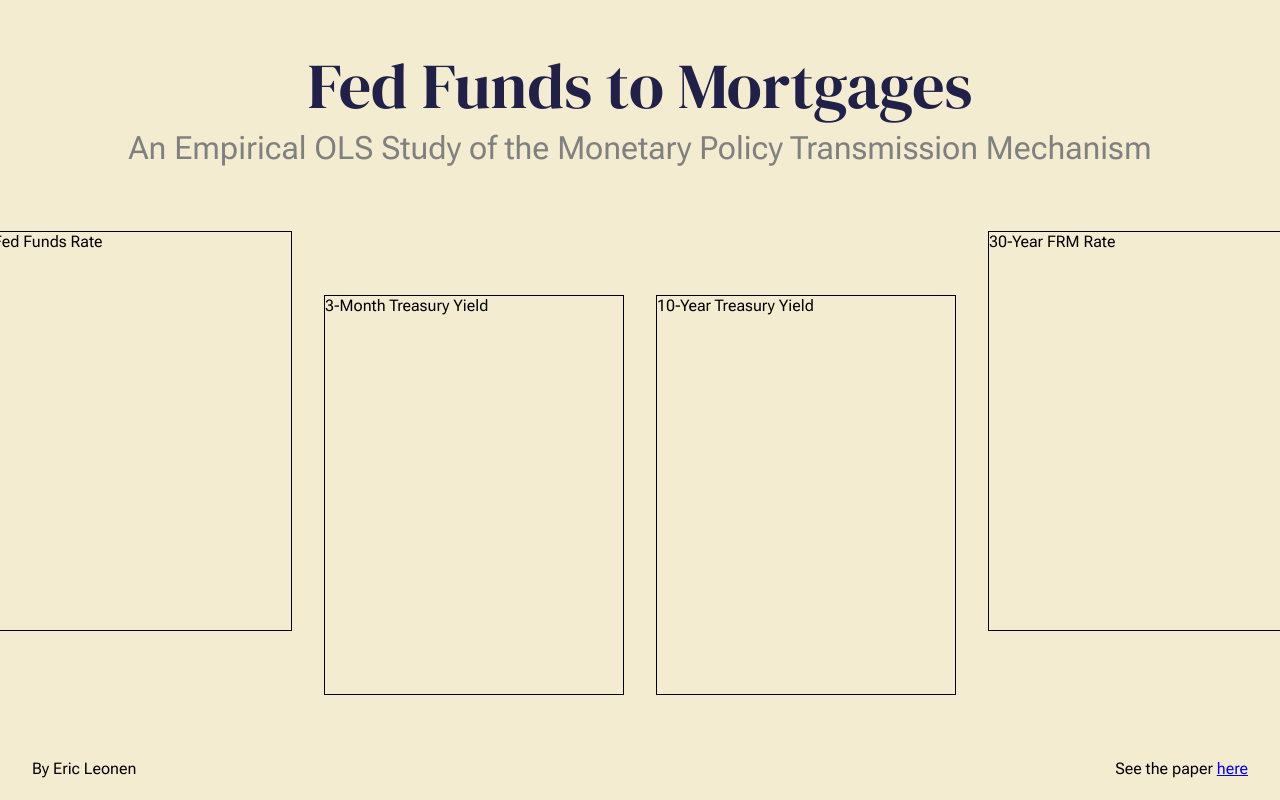
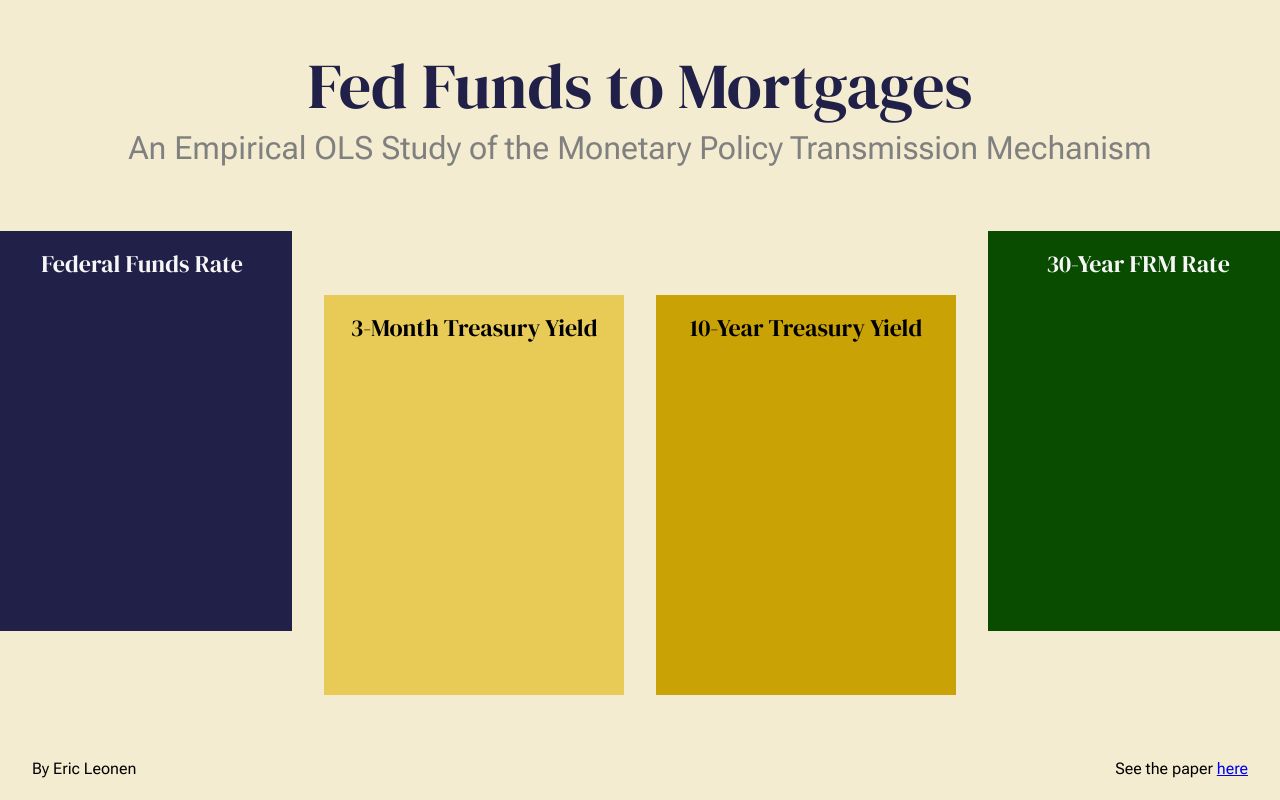
Before and after one commit to ericleonen/from-fed-funds-to-mortgages, a React (Create React App) app in the folder frontend/: page / in a window 1280 px wide. Shown: the top 800 px of the page. Built offline with nearby package versions, Linux system fonts and the light colour scheme.

Commit message:
add custom styling per card

```diff
--- a/frontend/src/components/Cards/Card/Card.css
+++ b/frontend/src/components/Cards/Card/Card.css
@@ -1,7 +1,39 @@
 .cardContainer {
     height: 400px;
     width: 300px;
-    border: 1px solid black;
     margin-left: 16px;
     margin-right: 16px;
+    display: flex;
+    flex-direction: column;
+    padding: 16px;
 }
+
+.cardTitle {
+    font-family: var(--font-primary);
+    font-size: var(--font-size-header);
+    text-align: center;
+}
+
+#FedFunds {
+    background-color: var(--color-fed);
+
+    .cardTitle {
+        color: var(--color-white);
+    }
+}
+
+#ShortTerm {
+    background-color: var(--color-treasury);
+}
+
+#LongTerm {
+    background-color: var(--color-treasury-dark);
+}
+
+#FRM {
+    background-color: var(--color-frm);
+
+    .cardTitle {
+        color: var(--color-white);
+    }
+}
--- a/frontend/src/components/Cards/Card/Card.tsx
+++ b/frontend/src/components/Cards/Card/Card.tsx
@@ -1,13 +1,15 @@
+import Rates from "../../../constants/Rates";
 import "./Card.css";
 
 type CardProps = {
-    title: string
+    title: string,
+    rate: Rates
 };
 
-const Card: React.FC<CardProps> = ({ title }) => {
+const Card: React.FC<CardProps> = ({ title, rate }) => {
     return (
-        <div className="cardContainer">
-            <p>{title}</p>
+        <div className="cardContainer" id={rate}>
+            <p className="cardTitle">{title}</p>
         </div>
     );
 };
--- a/frontend/src/components/Cards/Cards.tsx
+++ b/frontend/src/components/Cards/Cards.tsx
@@ -1,3 +1,4 @@
+import Rates from "../../constants/Rates";
 import Card from "./Card/Card";
 import CardGroup from "./CardGroup";
 import "./Cards.css";
@@ -6,14 +7,26 @@ function Cards() {
     return (
         <div className="cardsContainer">
             <CardGroup>
-                <Card title="Fed Funds Rate" />
+                <Card
+                    title="Federal Funds Rate"
+                    rate={Rates.FedFunds}
+                />
             </CardGroup>
             <CardGroup lower>
-                <Card title="3-Month Treasury Yield" />
-                <Card title="10-Year Treasury Yield" />
+                <Card
+                    title="3-Month Treasury Yield"
+                    rate={Rates.ShortTerm}
+                />
+                <Card
+                    title="10-Year Treasury Yield"
+                    rate={Rates.LongTerm}
+                />
             </CardGroup>
             <CardGroup>
-                <Card title="30-Year FRM Rate" />
+                <Card
+                    title="30-Year FRM Rate"
+                    rate={Rates.FRM}
+                />
             </CardGroup>
         </div>
     )
--- /dev/null
+++ b/frontend/src/constants/Rates.ts
@@ -0,0 +1,8 @@
+enum Rates {
+    FedFunds = "FedFunds",
+    ShortTerm = "ShortTerm",
+    LongTerm = "LongTerm",
+    FRM = "FRM"
+}
+
+export default Rates;
```
